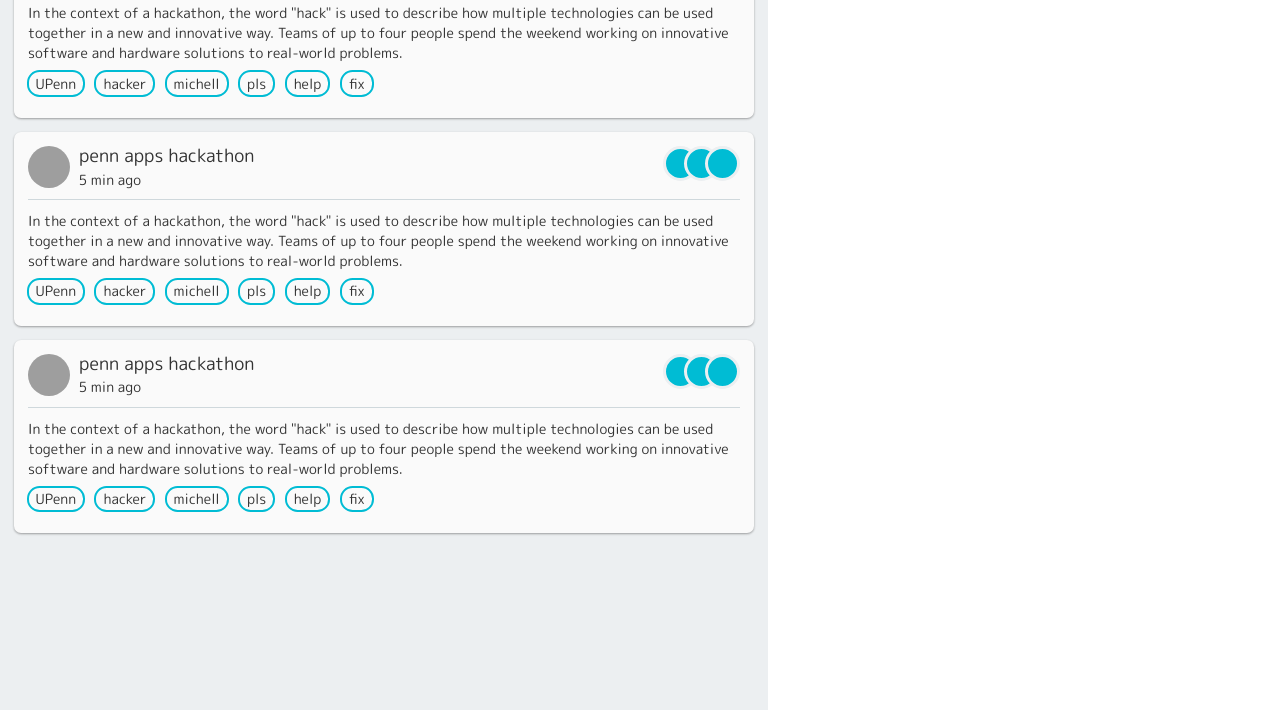
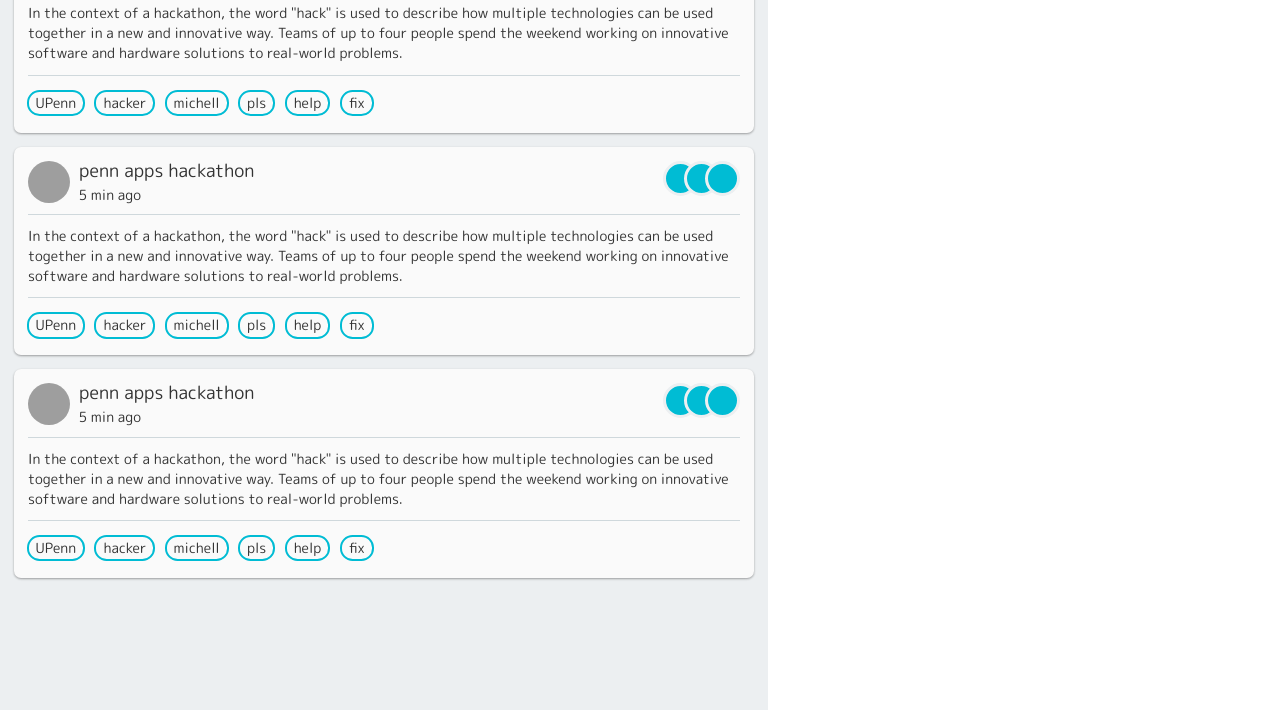
Before and after one commit to grychi/spot, a website: page www/index.html in a window 1280 px wide. Shown: the part 141-851 px from the top of the page. Drawn offline with nearby package versions, Linux system fonts and the light colour scheme; some packages are replaced by stand-ins of ours; grey boxes are pictures that could not be loaded.

Commit message:
make it look so pretty

```diff
--- a/www/css/style.css
+++ b/www/css/style.css
@@ -24,7 +24,7 @@
 
 #side {
 	background-color: #ECEFF1;
-	height:100vh;
+	min-height: 100vh;
 	width: 100%;
 }
 
@@ -125,7 +125,7 @@
 	line-height: 1;
 	border: solid 2px #00bcd4;
 	border-radius: 0.9em;
-	margin: 0.5em 0.2em;
+	margin: 0.2em;
 }
 
 @media (min-width: 640px) {
--- a/www/index.html
+++ b/www/index.html
@@ -75,6 +75,7 @@
 					in a new and innovative way. Teams of up to four people spend the weekend working on innovative software and
 					hardware solutions to real-world problems.
 				</div>
+				<hr>
 				<div class="tags">
 					<div class="tag">UPenn</div>
 					<div class="tag">hacker</div>
@@ -105,6 +106,7 @@
 					in a new and innovative way. Teams of up to four people spend the weekend working on innovative software and
 					hardware solutions to real-world problems.
 				</div>
+				<hr>
 				<div class="tags">
 					<div class="tag">UPenn</div>
 					<div class="tag">hacker</div>
@@ -135,6 +137,7 @@
 					in a new and innovative way. Teams of up to four people spend the weekend working on innovative software and
 					hardware solutions to real-world problems.
 				</div>
+				<hr>
 				<div class="tags">
 					<div class="tag">UPenn</div>
 					<div class="tag">hacker</div>
```
